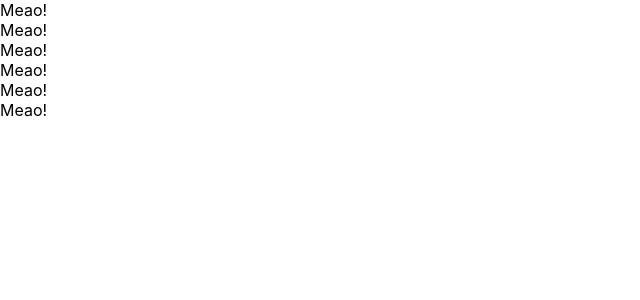
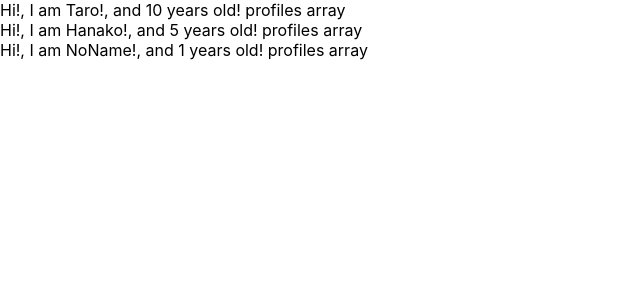
Before and after one commit to RL-noumi/udemy-react-redux-crud-application, a React (Create React App) app: page / in a window 1280 px wide. Shown: the top 300 px of the page, without its empty margins (0-640 px from the left). Built offline with nearby package versions, Linux system fonts and the light colour scheme.

Commit message:
learn props components

```diff
--- a/src/App.js
+++ b/src/App.js
@@ -1,33 +1,28 @@
 import React from 'react';
 
-// class App extends Component {
-//   render() {
-
-//     return (
-//       <React.Fragment>
-//         <label htmlFor="bar">bar</label>
-//         <input type="text" onChange={() => {console.log("I,m clicked.")}} />
-//       </React.Fragment>
-
-//     );
-
-
-//   }
-// }
 const App = () => {
+  const profiles = [
+    {name: "Taro", age: 10},
+    {name: "Hanako", age: 5},
+    {name: "NoName",},
+  ]
   return (
     <div>
-      <Cat />
-      <Cat />
-      <Cat />
-      <Cat />
-      <Cat />
-      <Cat />
+    {
+      profiles.map((profile, index) => {
+        return <User name={profile.name} age={profile.age} key={index}/>
+      })
+    }
     </div>
   )
 }
-const Cat = () => {
-  return <div>Meao!</div>
+
+const User = (props) => {
+  return <div>Hi!, I am {props.name}!, and {props.age} years old! profiles array </div>
+}
+
+User.defaultProps = {
+  age:1
 }
 
 export default App;
```
